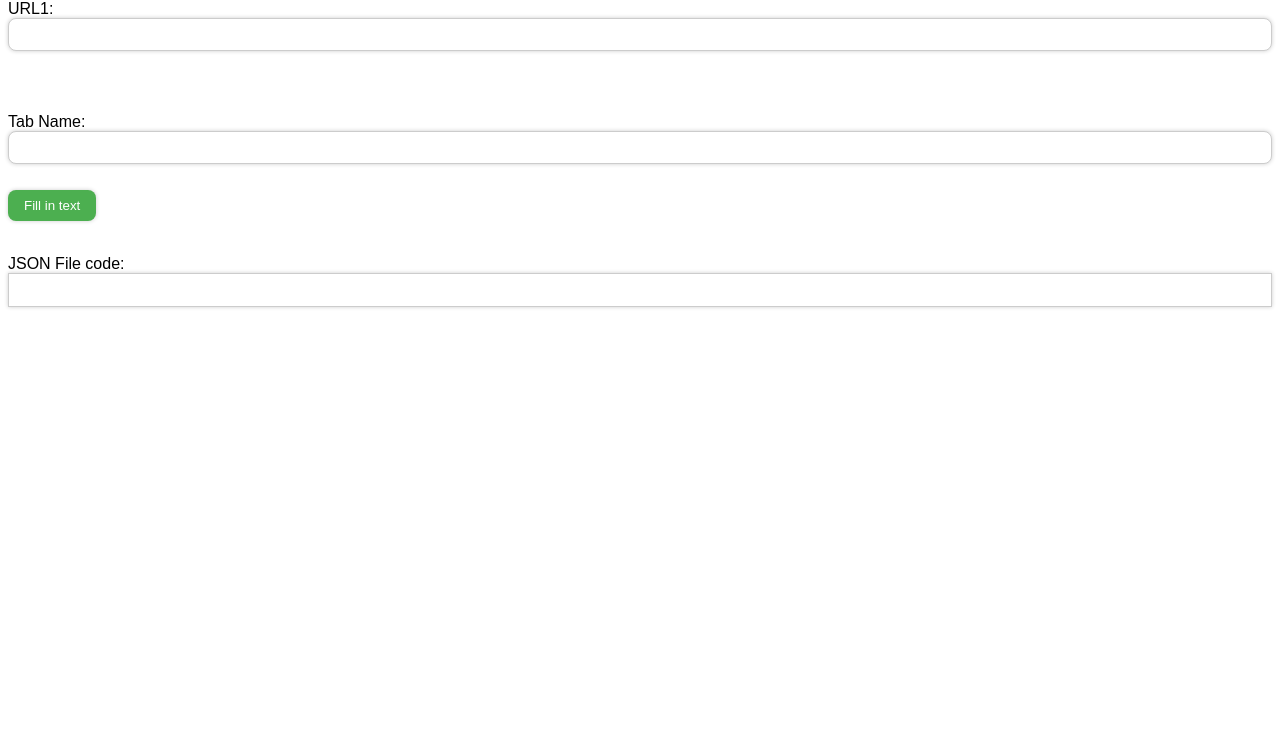
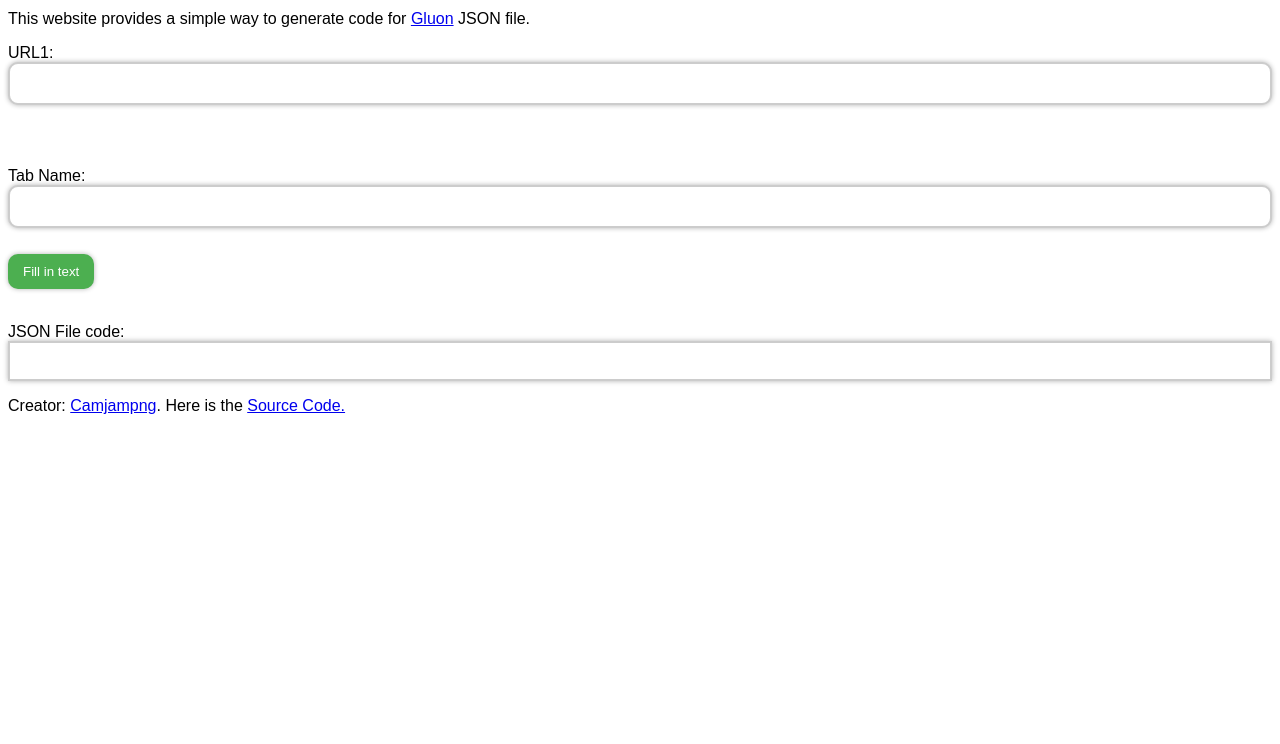
Before and after one commit to CamjamPNG/Gluson, a website: page index.html in a window 1280 px wide. Shown: the part 56-800 px from the top of the page. Drawn offline with Linux system fonts and the light colour scheme.

Commit message:
Create index.html
the look is impeccable

```diff
--- a/index.html
+++ b/index.html
@@ -2,33 +2,33 @@
    <head>
       <style>
          body {
-            font-family: sans-serif;
+            font-family: 'Pretendard', sans-serif;
          }
 
          input[type="text"], input[type="url"] {
-            padding: 8px;
-            border: 1px solid #ccc;
-            border-radius: 8px;
+            padding: 12px;
+            border: 2px solid #ccc;
+            border-radius: 10px;
             margin-bottom: 8px;
             width: 100%;
-            box-shadow: 0 0 4px 0 rgba(0, 0, 0, 0.2);
+            box-shadow: 0 0 5px 0 rgba(0, 0, 0, 0.3);
          }
 
          input[type="button"] {
             background-color: #4CAF50;
             color: white;
-            padding: 8px 16px;
+            padding: 10px 15px;
             border: none;
-            border-radius: 8px;
+            border-radius: 10px;
             cursor: pointer;
-            box-shadow: 0 0 4px 0 rgba(0, 0, 0, 0.2);
+            box-shadow: 0 0 5px 0 rgba(0, 0, 0, 0.3);
          }
 
          #display {
-            border: 1px solid #ccc;
-            padding: 16px;
+            border: 2px solid #ccc;
+            padding: 18px;
             margin-bottom: 16px;
-            box-shadow: 0 0 4px 0 rgba(0, 0, 0, 0.2);
+            box-shadow: 0 0 5px 0 rgba(0, 0, 0, 0.3);
          }
       </style>
       <script>
@@ -61,21 +61,20 @@ Gluon.open('${url1}', {
 .socialLinks-3ywLUf + .info-3pQQBb {
   position: relative;
 }
-
 .socialLinks-3ywLUf + .info-3pQQBb::after {
   content: '${newname} 0.1.1 \\a Gluon \${Gluon.versions.gluon} \${Gluon.versions.builder !== 'nothing' ? \`(\${Gluon.versions.builder})\` : ''} \\a \${Gluon.versions.browserType[0].toUpperCase() + Gluon.versions.browserType.slice(1)} \${Gluon.versions.browser} (\${Gluon.versions.product}) \\a Node \${Gluon.versions.node}';
   white-space: pre-wrap;
   text-transform: none;
   color: var(--text-muted);
   font-weight: 400;
-  font-family: var(--font-primary);
-  font-size: 12px;
-  line-height: 16px;
+  font-family: 'Pretendar', sans-serif;
+  font-size: 14px;
+  line-height: 18px;
   width: 100%;
-  padding: 8px 0;
-  margin: 8px 0;
+  padding: 12px 0;
+  margin: 12px 0;
   display: inline-block;
-  border-top: 1px solid var(--background-modifier-accent);
+  border-top: 2px solid var(--background-modifier-accent);
 }\`;
     }, 200);
   }
@@ -85,7 +84,8 @@ Gluon.open('${url1}', {
       </script>
    </head>
    <body>
-      <h2>Chatbox</h2>
+      <h1 style="font-size: 2em;">Chatbox Generator</h1>
+      <p>This website provides a simple way to generate code for <a href="https://github.com/gluon-framework/gluon">Gluon</a> JSON file.</p>
       <form>
          <!-- Add labels for the input fields -->
          <input type="text" id="text" size="50" value="" readonly="" style="display: none;">
@@ -98,5 +98,6 @@ Gluon.open('${url1}', {
       </form>
       <label for="display">JSON File code:</label><br>
       <div id="display" style="white-space:pre-wrap;"></div>
+      <p>Creator: <a href="https://twitter.com/camjampng">Camjampng</a>. Here is the <a href="https://github.com/CamjamPNG/Gluon-Maker">Source Code.</a></p>
    </body>
 </html>
```
